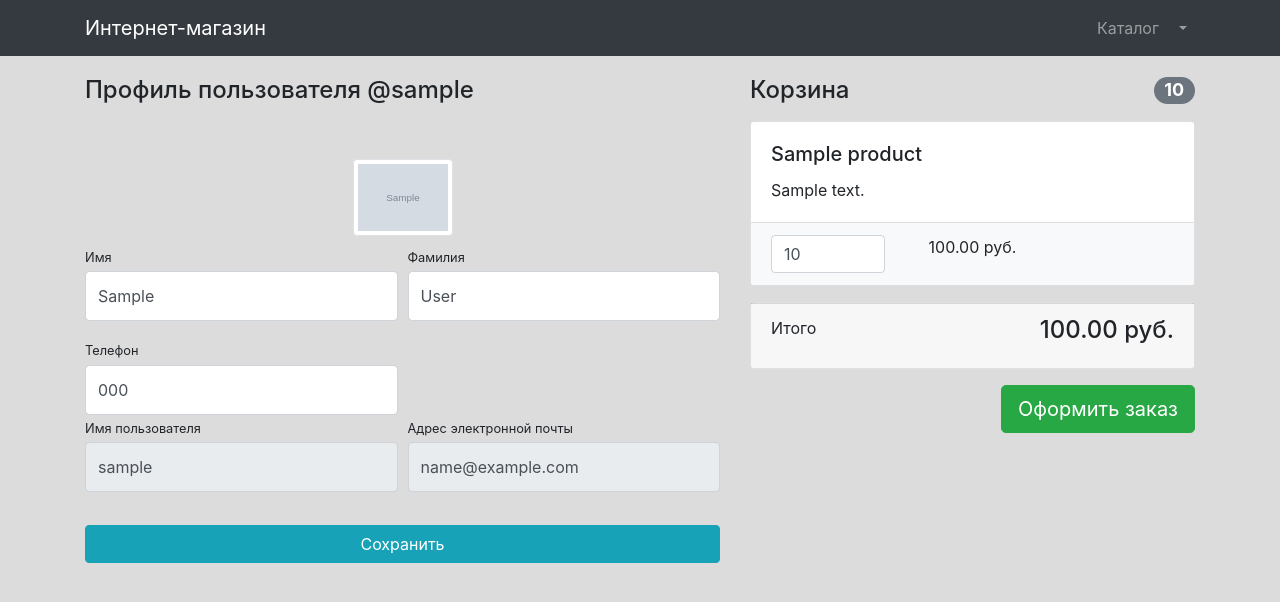
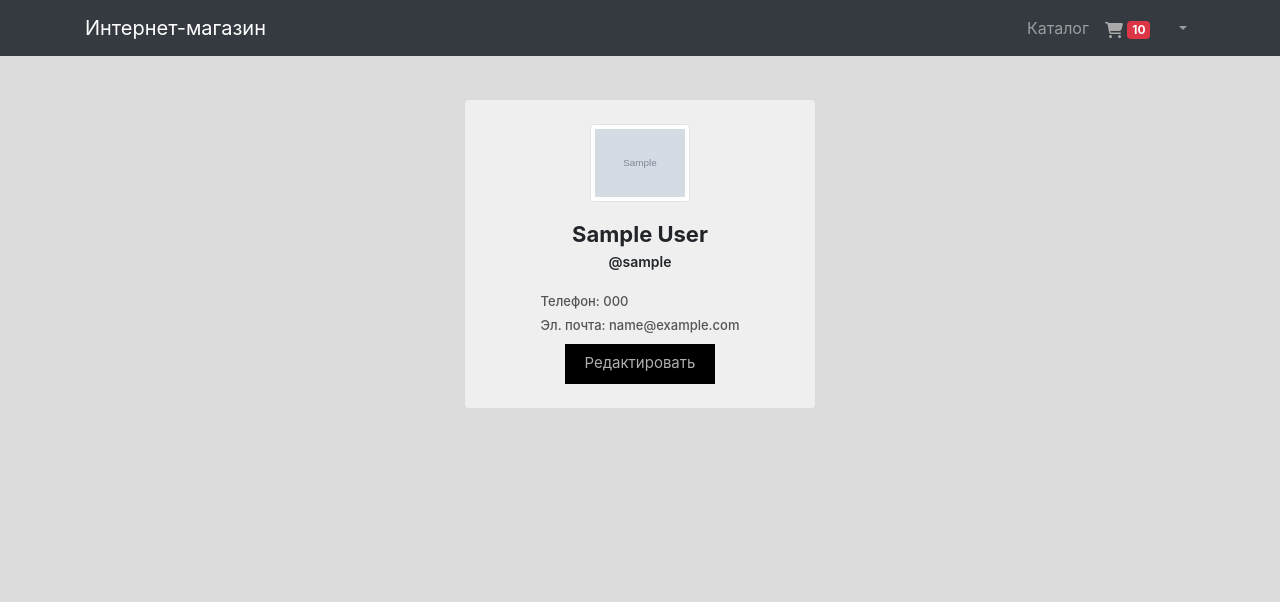
Before and after one commit to saltitc/store2, a Django app: page /users/profile/1/ in a window 1280 px wide. Shown: the top 602 px of the page. Run offline with Django 4.2, Linux system fonts and the light colour scheme; a user stored in the database is signed in; tables that the repository leaves empty hold one stand-in row (values such as "Sample post"); grey boxes marked "Sample" are stand-in pictures; parts of the project's set-up code (start-up, migrations or seed data) failed here and were passed over; some libraries are stand-ins or nearby versions.

Commit message:
A separate cart display has been created, and the ability to increase the quantity of goods using an ajax request has been added. The logic for editing a profile is separate from its display. Old templates have been changed.

```diff
--- a/store/products/context_processors.py
+++ b/store/products/context_processors.py
@@ -3,6 +3,11 @@ from products.models import CartItem
 
 def cart_items(request):
     user = request.user
-    return {
-        "cart_items": CartItem.objects.filter(user=user) if user.is_authenticated else []
-    }
+    return {"cart_items": CartItem.objects.filter(user=user) if user.is_authenticated else []}
+
+
+def get_cart_items_count(request):
+    user = request.user
+    count = CartItem.objects.filter(user=user).total_amount()
+    data = {"count_of_cart_items": count}
+    return data
--- a/store/products/templates/includes/products_list.html
+++ b/store/products/templates/includes/products_list.html
@@ -17,7 +17,6 @@
             {% for _ in product.average_rating|range:5 %}
               <i class="far fa-star"></i>
             {% endfor %}
-
           </div>
         </div>
       </div>
--- a/store/products/templates/products/base.html
+++ b/store/products/templates/products/base.html
@@ -41,6 +41,19 @@
                 </li>
 
                 {% if user.is_authenticated %}
+                    <li class="nav-item" role="presentation" style="width: 70px;">
+                        <a class="nav-link" href="{% url 'products:cart' %}" style="cursor:pointer;"
+                           aria-expanded="false"
+                           title="You have ... cart items">
+                           <i class="fa-solid fa-cart-shopping"></i>
+                           <svg xmlns="http://www.w3.org/2000/svg" height="1em" viewBox="0 0 576 512"><!--! Font Awesome Free 6.4.2 by @fontawesome - https://fontawesome.com License - https://fontawesome.com/license (Commercial License) Copyright 2023 Fonticons, Inc. --><style>svg{fill:#aaaaaa}</style><path d="M0 24C0 10.7 10.7 0 24 0H69.5c22 0 41.5 12.8 50.6 32h411c26.3 0 45.5 25 38.6 50.4l-41 152.3c-8.5 31.4-37 53.3-69.5 53.3H170.7l5.4 28.5c2.2 11.3 12.1 19.5 23.6 19.5H488c13.3 0 24 10.7 24 24s-10.7 24-24 24H199.7c-34.6 0-64.3-24.6-70.7-58.5L77.4 54.5c-.7-3.8-4-6.5-7.9-6.5H24C10.7 48 0 37.3 0 24zM128 464a48 48 0 1 1 96 0 48 48 0 1 1 -96 0zm336-48a48 48 0 1 1 0 96 48 48 0 1 1 0-96z"/></svg>
+                            {% if 1 %}
+                                <span class="badge badge-danger">
+                                    {{count_of_cart_items}}
+                                </span>
+                            {% endif %}
+                        </a>
+                    </li>
                     <li class="nav-item dropdown">
                         <a class="nav-link dropdown-toggle" href="#" id="navbarDropdown" role="button"
                            data-bs-toggle="dropdown" aria-expanded="false">
@@ -70,7 +83,6 @@
                             </li>
                         </ul>
                     </li>
-
                 {% else %}
                 <li class="nav-item">
                     <a class="nav-link" href="{% url 'users:signin' %}">Авторизоваться <i class="fas fa-sign-in-alt"></i></a>
--- a/store/products/urls.py
+++ b/store/products/urls.py
@@ -1,6 +1,15 @@
 from django.urls import path
 
-from .views import IndexView, ProductsListView, ProductDetailView, RateProductView, cart_add, cart_remove
+from .views import (
+    IndexView,
+    ProductsListView,
+    ProductDetailView,
+    RateProductView,
+    CartView,
+    cart_add,
+    cart_remove,
+    update_cart_item_quantity,
+)
 
 app_name = "products"
 
@@ -9,6 +18,8 @@ urlpatterns = [
     path("products/", ProductsListView.as_view(), name="products"),
     path("products/<int:pk>", ProductDetailView.as_view(), name="detail"),
     path("product/rate/<int:pk>", RateProductView.as_view(), name="rate"),
-    path("baskets/add/<int:product_id>/", cart_add, name="cart_add"),
-    path("baskets/remove/<int:cart_item_id>/", cart_remove, name="cart_remove"),
+    path("cart/", CartView.as_view(), name="cart"),
+    path("cart/add/<int:product_id>/", cart_add, name="cart_add"),
+    path("cart/remove/<int:cart_item_id>/", cart_remove, name="cart_remove"),
+    path("update_quantity/", update_cart_item_quantity, name="update_quantity"),
 ]
--- a/store/static/css/profile.css
+++ b/store/static/css/profile.css
@@ -1,3 +1,88 @@
+* {
+    margin: 0;
+    padding: 0
+}
+
 body {
-    padding-top: 56px;
+    background-color: #000
 }
+
+.card {
+    width: 350px;
+    background-color: #efefef;
+    border: none;
+    cursor: pointer;
+    transition: all 0.5s;
+}
+
+.image img {
+    transition: all 0.5s
+}
+
+.card:hover .image img {
+    transform: scale(1)
+}
+
+.btn {
+    height: 140px;
+    width: 140px;
+    border-radius: 50%
+}
+
+.name {
+    font-size: 22px;
+    font-weight: bold
+}
+
+.idd {
+    font-size: 14px;
+    font-weight: 600
+}
+
+.idd1 {
+    font-size: 12px
+}
+
+.number {
+    font-size: 22px;
+    font-weight: bold
+}
+
+.follow {
+    font-size: 12px;
+    font-weight: 500;
+    color: #444444
+}
+
+.btn1 {
+    height: 40px;
+    width: 150px;
+    border: none;
+    background-color: #000;
+    color: #aeaeae;
+    font-size: 15px
+}
+
+.text span {
+    font-size: 13px;
+    color: #545454;
+    font-weight: 500
+}
+
+.icons i {
+    font-size: 19px
+}
+
+hr .new1 {
+    border: 1px solid
+}
+
+.join {
+    font-size: 14px;
+    color: #a0a0a0;
+    font-weight: bold
+}
+
+.date {
+    background-color: #ccc
+}
--- a/store/store/settings.py
+++ b/store/store/settings.py
@@ -79,6 +79,7 @@ TEMPLATES = [
                 "django.contrib.auth.context_processors.auth",
                 "django.contrib.messages.context_processors.messages",
                 "products.context_processors.cart_items",
+                "products.context_processors.get_cart_items_count",
             ],
         },
     },
--- a/store/users/templates/users/profile.html
+++ b/store/users/templates/users/profile.html
@@ -1,17 +1,14 @@
 {% extends 'products/base.html' %}
 {% load static %}
 
+{% block css %}
+  <link href="{% static 'css/profile.css' %}" rel="stylesheet" />
+{% endblock %}
+
 {% block content %}
-  <div class="container">
-    <div class="row">
-      <!-- Profile section -->
-      <div class="col-lg-7">
-        <h4 class="mt-3 mb-3">Профиль пользователя @{{ user.username }}</h4>
-        <form action="{% url 'users:profile' user.id %}" method="post" enctype="multipart/form-data">
-          {% csrf_token %}
-          <div class="col-lg-12 text-center">
-            {{ form.image }}
-            <label for="{{ form.image.id_for_label }}">
+  <div class="container mt-4 mb-4 p-3 d-flex justify-content-center">
+    <div class="card p-4">
+      <div class="image d-flex flex-column justify-content-center align-items-center">
         <img width="100"
           height="100"
           src="{% if user.image %}
@@ -20,36 +17,13 @@
             {% static 'img/users/default_avatar.jpg' %}
           {% endif %}"
           class="img-thumbnail" />
-            </label>
-          </div>
-          <div class="form-row">
-            <div class="col-lg-6">
-              <div class="form-group">
-                <label class="small mb-1" for="{{ form.first_name.id_for_label }}">Имя</label>
-                {{ form.first_name }}
-              </div>
-            </div>
-            <div class="col-lg-6">
-              <div class="form-group">
-                <label class="small mb-1" for="{{ form.last_name.id_for_label }}">Фамилия</label>
-                {{ form.last_name }}
-              </div>
-            </div>
-          </div>
-          <div class="form-row">
-            <div class="col-lg-6">
-              <label class="small mb-1" for="{{ form.phone.id_for_label }}">Телефон</label>
-              {{ form.phone }}
-            </div>
-          </div>
-          <div class="form-row">
-            <div class="col-lg-6">
-              <label class="small mb-1" for="{{ form.username.id_for_label }}">Имя пользователя</label>
-              {{ form.username }}
-            </div>
-            <div class="col-lg-6">
-              <label class="small mb-1" for="{{ form.email.id_for_label }}">Адрес электронной почты</label>
-              {{ form.email }}
+        <span class="name mt-3">{{ user }}</span> <span class="idd">@{{ user.username }}</span>
+        <div class="text mt-3">
+          <span>
+            Телефон: {{ user.phone }}
+            <br />
+            Эл. почта: {{ user.email }}
+          </span>
           {% if not user.is_verified_email %}
             <svg xmlns="http://www.w3.org/2000/svg" style="display: none;">
               <symbol id="exclamation-triangle-fill" fill="currentColor" viewBox="0 0 16 16">
@@ -57,27 +31,19 @@
               </symbol>
             </svg>
             <div class="alert alert-warning d-flex align-items-center" role="alert">
-                  <svg class="bi flex-shrink-0 me-2" width="24" height="24" role="img" aria-label="Warning:">
+              <svg class="bi flex-shrink-0 me-2" width="15" height="15" role="img" aria-label="Warning:">
                 <use xlink:href="#exclamation-triangle-fill" />
               </svg>
               <div>Подтвердите адрес эл. почты</div>
             </div>
           {% endif %}
         </div>
-          </div>
-          <div class="form-row">
-            <div class="col-lg-12" style="margin-top: 33px;">
-              <input class="btn btn-info btn-block" type="submit" value="Сохранить" />
-            </div>
+        <form action="{% url 'users:profile_edit' user.id %}">
+          <div class="d-flex mt-2">
+            <button class="btn1 btn-dark">Редактировать</button>
           </div>
         </form>
       </div>
-      <!-- End profile section -->
-      <!-- Cart section-->
-      <div class="col-lg-5">
-      {% include "products/cart_items.html" %}
-      </div>
-      <!-- End of cart section-->
     </div>
   </div>
 {% endblock %}
--- a/store/users/urls.py
+++ b/store/users/urls.py
@@ -6,6 +6,7 @@ from django.urls import path
 from .views import (
     UserLoginView,
     UserProfileView,
+    EditUserProfileView,
     UserRegistrationView,
     EmailVerificationView,
     UserPasswordResetView,
@@ -18,6 +19,7 @@ urlpatterns = [
     path("signin/", UserLoginView.as_view(), name="signin"),
     path("signup/", UserRegistrationView.as_view(), name="signup"),
     path("profile/<int:pk>/", login_required(UserProfileView.as_view()), name="profile"),
+    path("profile/<int:pk>/edit/", login_required(EditUserProfileView.as_view()), name="profile_edit"),
     path("signout/", LogoutView.as_view(), name="signout"),
     path("verify/<str:email>/<uuid:code>", EmailVerificationView.as_view(), name="email_verification"),
     path("password_reset/", UserPasswordResetView.as_view(), name="password_reset"),
--- a/store/users/views.py
+++ b/store/users/views.py
@@ -2,7 +2,7 @@ from django.contrib.auth.views import LoginView
 from django.contrib.messages.views import SuccessMessageMixin
 from django.shortcuts import HttpResponseRedirect, redirect
 from django.urls import reverse, reverse_lazy
-from django.views.generic import TemplateView
+from django.views.generic import DetailView, TemplateView
 from django.views.generic.edit import CreateView, UpdateView
 from django.contrib.auth.views import PasswordResetView, PasswordResetConfirmView
 from django.contrib import messages
@@ -34,24 +34,25 @@ class UserRegistrationView(TitleMixin, SuccessMessageMixin, CreateView):
     title = "Регистрация"
 
 
-class UserProfileView(TitleMixin, UpdateView):
+class UserProfileView(TitleMixin, DetailView):
+    model = User
+    template_name = "users/profile.html"
+    title = "Профиль"
+
+
+class EditUserProfileView(TitleMixin, UpdateView):
     model = User
     form_class = UserProfileForm
-    template_name = "users/profile.html"
-    title = "Профиль"
+    template_name = "users/edit_profile.html"
+    title = "Редактирование профиля"
 
     def dispatch(self, *args, **kwargs):
         if self.request.user != self.get_object():
             return redirect("users:profile", pk=self.request.user.id)
-        return super(UserProfileView, self).dispatch(*args, **kwargs)
+        return super(EditUserProfileView, self).dispatch(*args, **kwargs)
 
     def get_success_url(self):
         return reverse_lazy("users:profile", args=(self.object.id,))
-
-    def get_context_data(self, **kwargs):
-        context = super().get_context_data()
-        context["cart_items"] = CartItem.objects.filter(user=self.object)
-        return context
 
 
 class EmailVerificationView(TitleMixin, TemplateView):
```
Also changed, not shown: store/products/templates/products/cart.html (added, +179 -0 lines), store/products/views.py (+30 -1 lines), store/static/css/cart.css (added, +10 -0 lines), store/static/css/edit_profile.css (added, +47 -0 lines), store/users/models.py (+4 -3 lines), store/users/templates/users/edit_profile.html (added, +72 -0 lines). Lines whose indentation alone changed are shown as unchanged.
